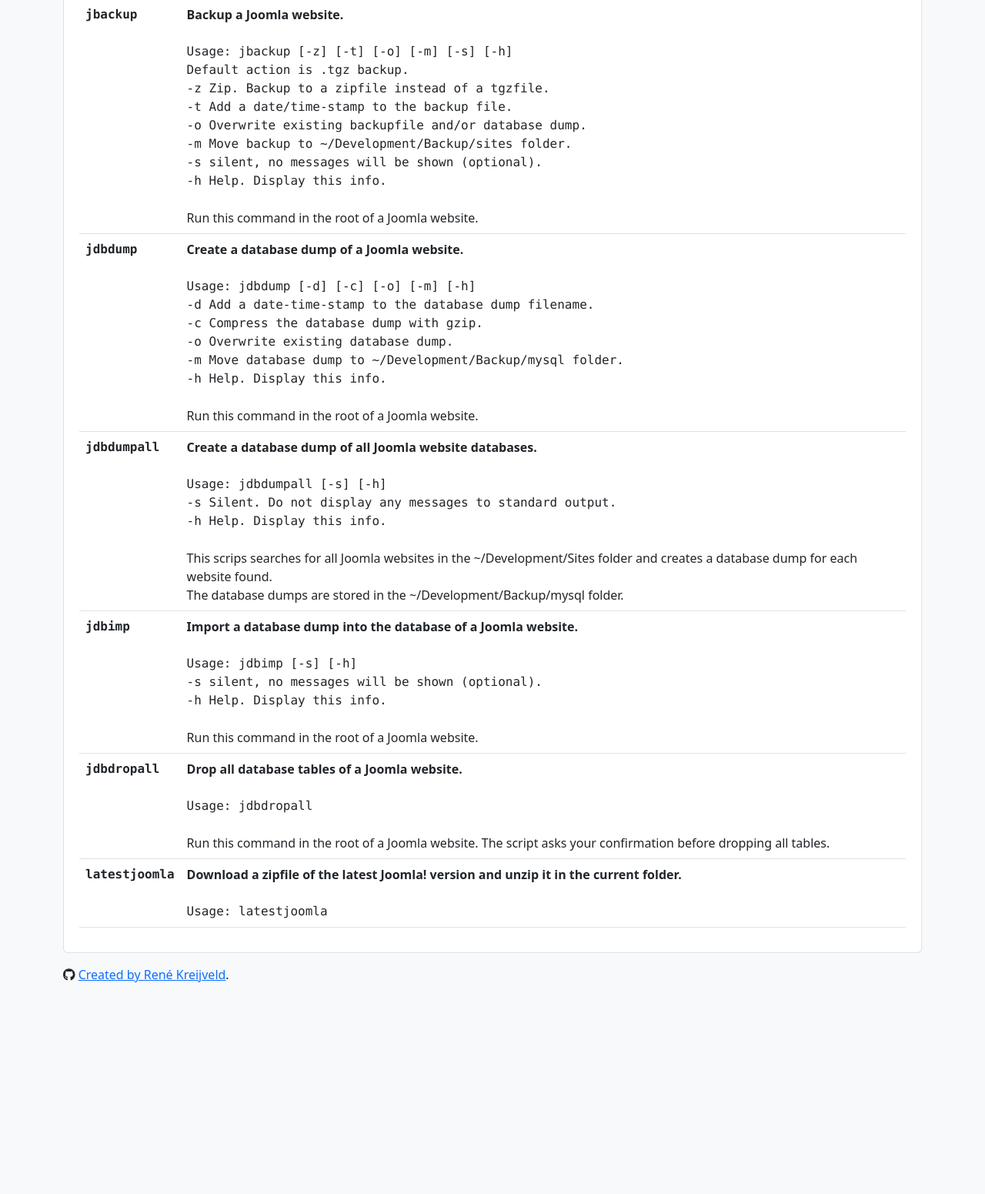
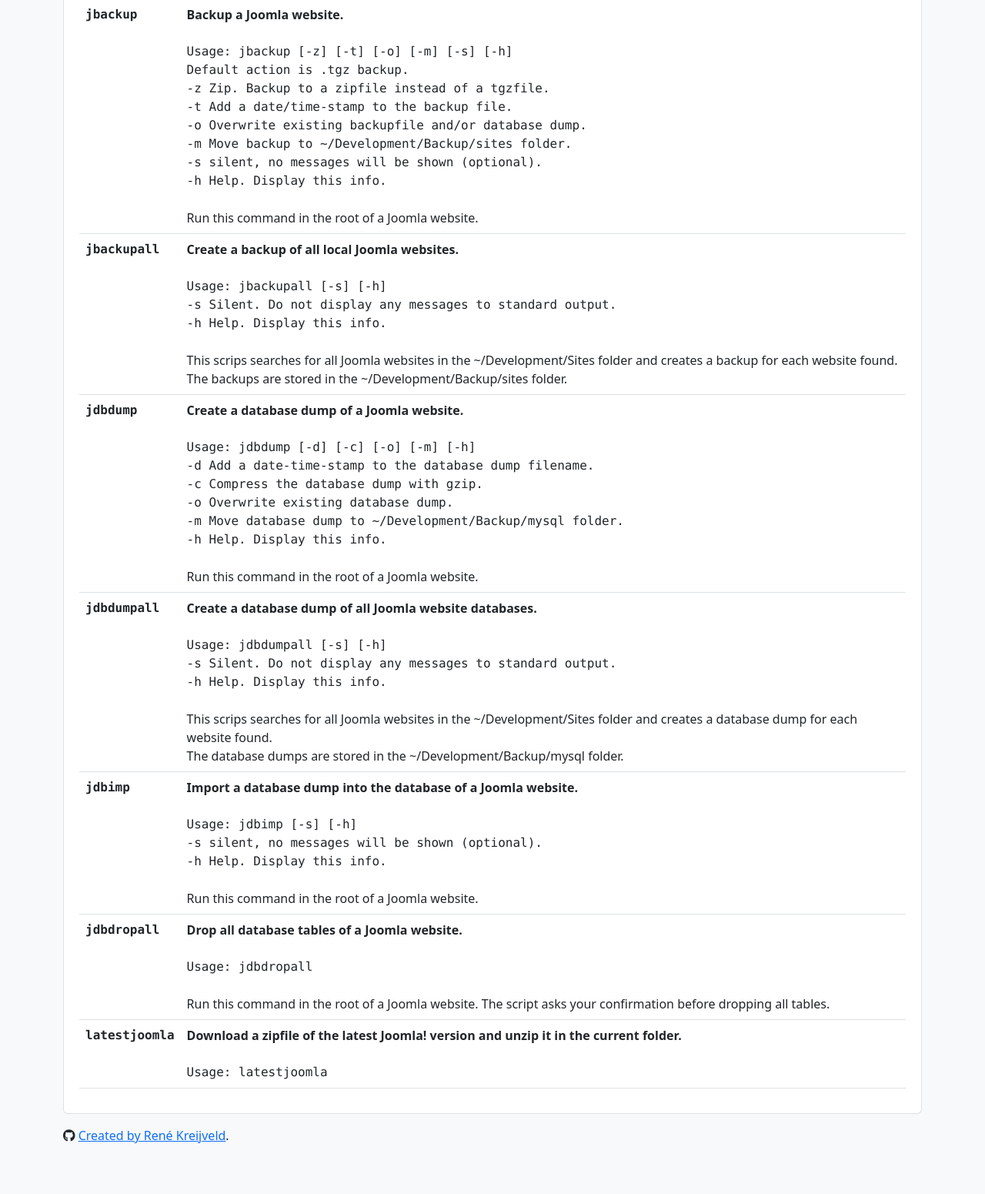
Before and after one commit to renekreijveld/macOS_PHP_local_development, a PHP site: page / in a window 1280 px wide, after a click on "Joomla scripts". Shown: the part 781-2332 px from the top of the page at 77% size. Before the commit the page ends 2057 px from the top, so only its background shows below. Run offline with PHP 8.4, Linux system fonts and the light colour scheme.

Commit message:
Update landingpage with jbackupall documentation

```diff
--- a/Localhost/index.php
+++ b/Localhost/index.php
@@ -437,6 +437,19 @@ Default action is .tgz backup.
                             </tr>
                             <tr>
                                 <td>
+                                    <pre><code><strong>jbackupall</strong></code></pre>
+                                </td>
+                                <td><strong>Create a backup of all local Joomla websites.</strong><br><br>
+                                    <pre><code>Usage: jbackupall [-s] [-h]
+-s Silent. Do not display any messages to standard output.
+-h Help. Display this info.</code></pre><br>
+                                    This scrips searches for all Joomla websites in the ~/Development/Sites folder and
+                                    creates a backup for each website found.<br>
+                                    The backups are stored in the ~/Development/Backup/sites folder.
+                                </td>
+                            </tr>
+                            <tr>
+                                <td>
                                     <pre><code><strong>jdbdump</strong></code></pre>
                                 </td>
                                 <td><strong>Create a database dump of a Joomla website.</strong><br><br>
```
